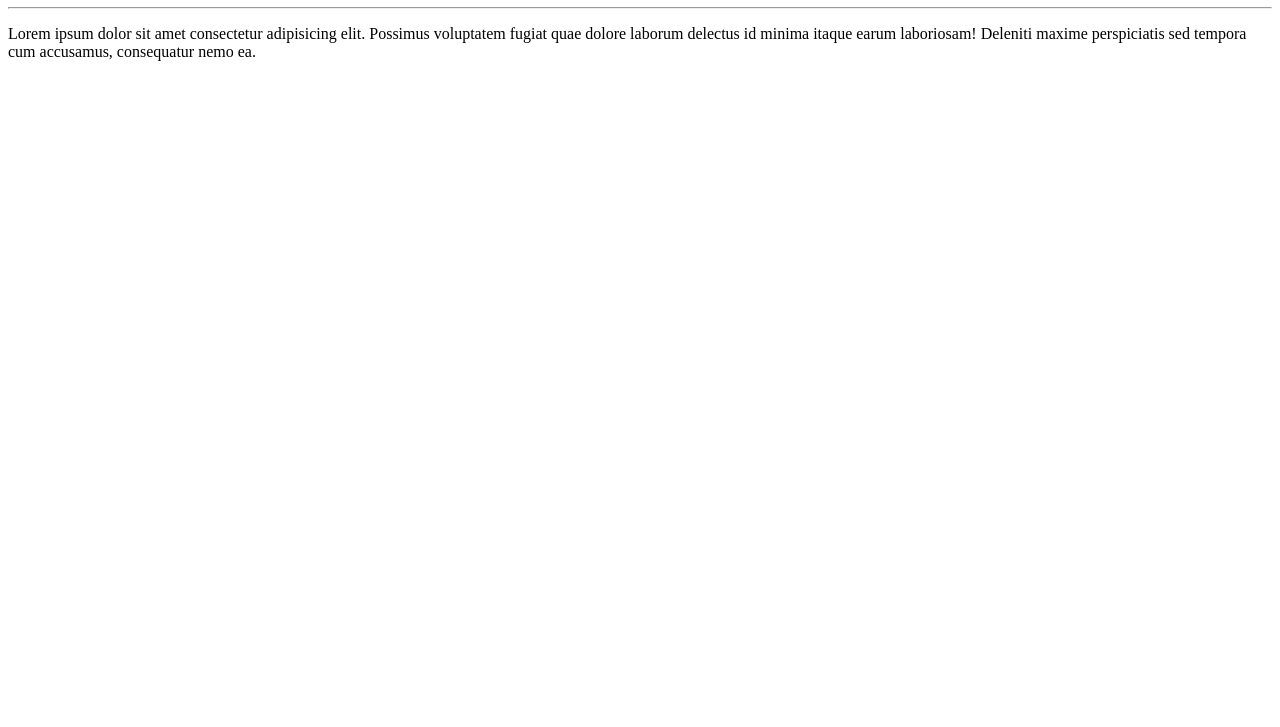
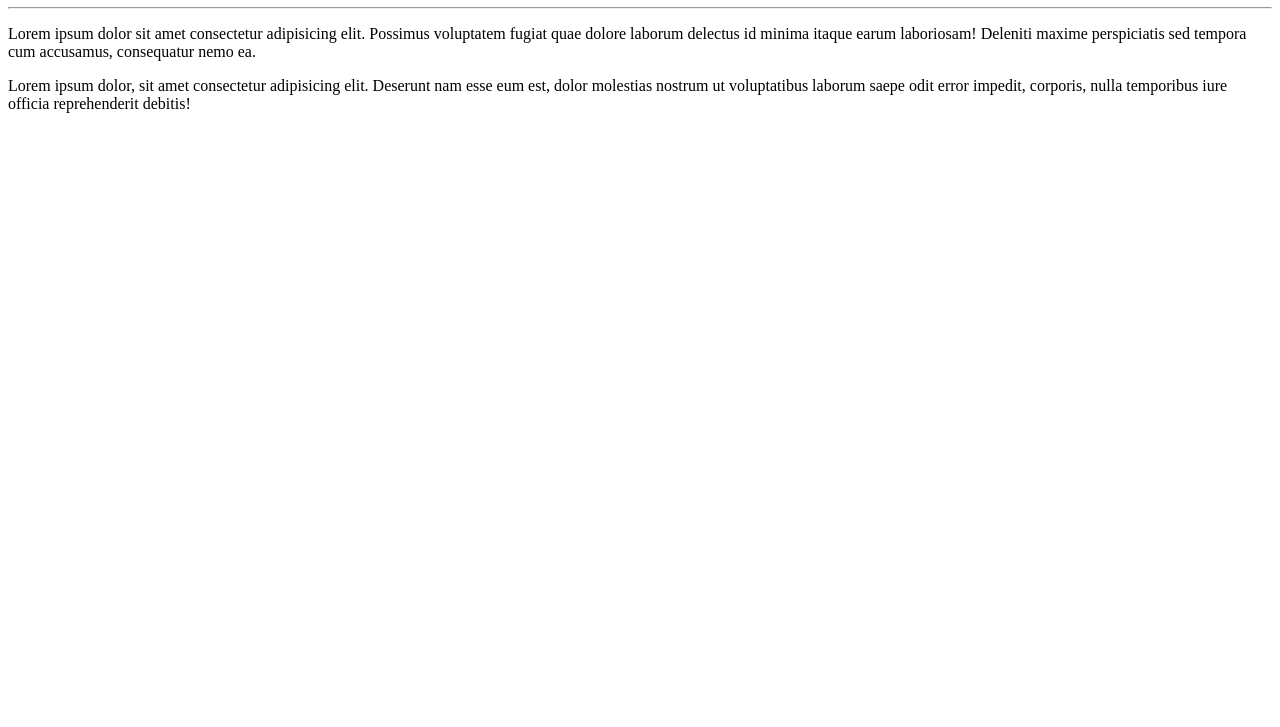
Before and after one commit to ManoelSCosta/OlaMundo, a plain HTML site: page site-exemplo/index.html in a window 1280 px wide. Shown: the part 73-800 px from the top of the page. Drawn offline with Linux system fonts and the light colour scheme.

Commit message:
adicionei um paragrafo

```diff
--- a/site-exemplo/index.html
+++ b/site-exemplo/index.html
@@ -9,5 +9,6 @@
     <h1>Olá, Mundo!</h1>
     <hr>
     <p>Lorem ipsum dolor sit amet consectetur adipisicing elit. Possimus voluptatem fugiat quae dolore laborum delectus id minima itaque earum laboriosam! Deleniti maxime perspiciatis sed tempora cum accusamus, consequatur nemo ea.</p>
+    <p>Lorem ipsum dolor, sit amet consectetur adipisicing elit. Deserunt nam esse eum est, dolor molestias nostrum ut voluptatibus laborum saepe odit error impedit, corporis, nulla temporibus iure officia reprehenderit debitis!</p>
 </body>
 </html>
```
